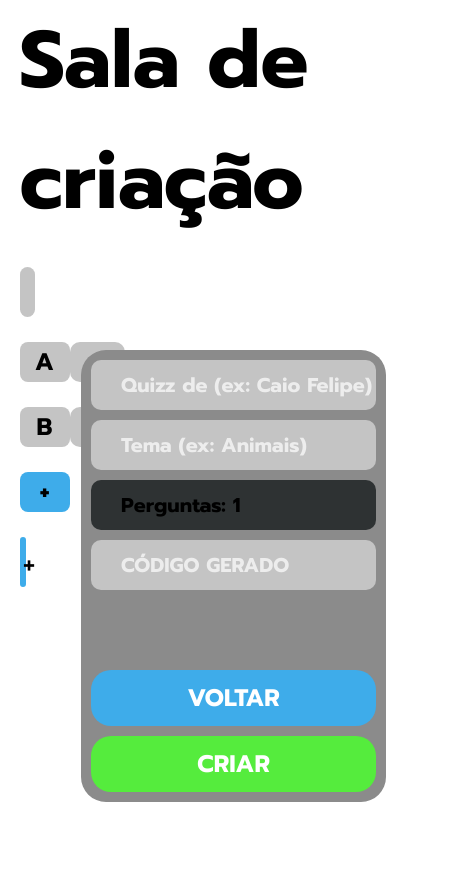
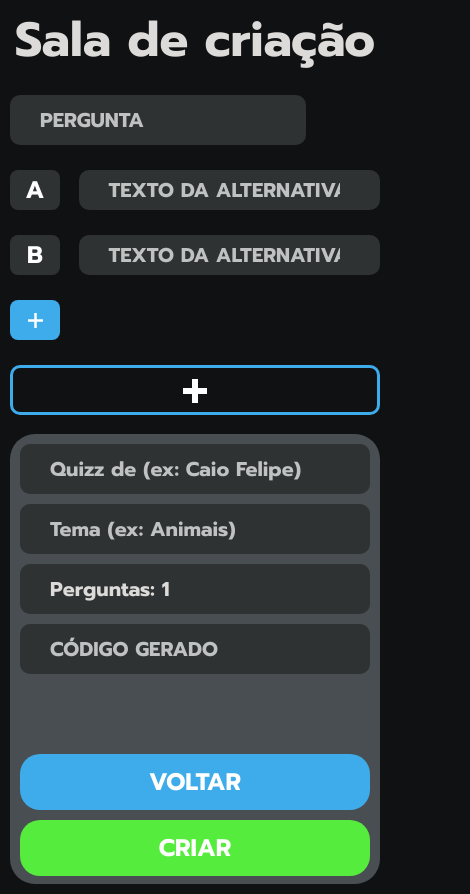
Before and after one commit to CaioDev1/quizzy, a React (Create React App) app: page /#/create in a window 390 px wide. Shown: the whole page, 470 px wide, since content can reach past the window. Before the commit the page ends 844 px from the top, so only its background shows below. Built offline with nearby package versions, Linux system fonts and the light colour scheme.

Commit message:
last commit

```diff
--- a/public/index.html
+++ b/public/index.html
@@ -1,5 +1,5 @@
 <!DOCTYPE html>
-<html lang="en">
+<html lang="pt-BR">
   <head>
     <meta charset="utf-8" />
     <link rel="icon" href="%PUBLIC_URL%/favicon.ico" />
@@ -15,6 +15,14 @@
     <link href="https://fonts.googleapis.com/css2?family=Prompt:wght@300;400;500;600;700;800;900&display=swap" rel="stylesheet">
     <title>Quizzy</title>
     <style>
+      :root {
+        background: #0f1112;
+      }
+
+      h1, h2, h3, h4, h5, h6 {
+        color: #dddbd9;
+      }
+
       * {
         padding: 0;
         margin: 0;
@@ -28,6 +36,10 @@
 
         background: transparent;
         border: none;
+      }
+
+      input {
+        background: #2e3233 !important;
       }
 
       button {
--- a/src/components/pages/CreatePage/CreateQuestion/CreateQuestion.jsx
+++ b/src/components/pages/CreatePage/CreateQuestion/CreateQuestion.jsx
@@ -132,7 +132,11 @@ function CreateQuestion({setQuestionList, index}) {
                     )
                 })}
                 {question.alternatives.length <= 3 &&
-                    <button className='add-alternative-button' onClick={handleNewAlternative}>+</button>
+                    <button className='add-alternative-button' onClick={handleNewAlternative}>
+                        <svg xmlns="http://www.w3.org/2000/svg" width="24" height="24" viewBox="0 0 24 24">
+                            <path d="M24 10h-10v-10h-4v10h-10v4h10v10h4v-10h10z"/>
+                        </svg>
+                    </button>
                 }
             </div>
         </div>
--- a/src/components/pages/CreatePage/CreateQuestion/CreateQuestionStyle.css
+++ b/src/components/pages/CreatePage/CreateQuestion/CreateQuestionStyle.css
@@ -41,10 +41,19 @@
             font-weight: bold;
 
             margin-right: 5%;
+
+            color: white;
         }
 
+            #create-page .add-alternative-button svg {
+                height: 15px;
+                width: 15px;
+
+                fill: white;
+            }
+
         #create-page .create-question-alternative-button {
-            background: #C4C4C4;
+            background: #2e3233;
         }
 
             #create-page .create-question-alternative-button.selected {
--- a/src/components/pages/QuizzPage/Alternative/AlternativeStyle.css
+++ b/src/components/pages/QuizzPage/Alternative/AlternativeStyle.css
@@ -36,6 +36,8 @@
 
         font-size: 1.4rem;
         font-weight: bolder;
+
+        color: white;
     }
 
 #quizz-page .alternative.correct {
--- a/src/components/pages/ResultsPage/PlayerResult/PlayerResultStyle.css
+++ b/src/components/pages/ResultsPage/PlayerResult/PlayerResultStyle.css
@@ -1,7 +1,7 @@
 #results-page .player-result {
     width: 100%;
 
-    background: #9D9D9D;
+    background: #3f4547;
 
     display: flex;
     align-items: center;
--- a/src/views/CreatePage/CreatePage.jsx
+++ b/src/views/CreatePage/CreatePage.jsx
@@ -129,7 +129,11 @@ function CreatePage() {
                     {questionList.map((item, i) => {
                         return <CreateQuestion setQuestionList={setQuestionList} index={i} key={i} />
                     })}
-                    <button id='add-question' onClick={addNewQuestion}>+</button>
+                    <button id='add-question' onClick={addNewQuestion}>
+                        <svg xmlns="http://www.w3.org/2000/svg" width="24" height="24" viewBox="0 0 24 24">
+                            <path d="M24 9h-9v-9h-6v9h-9v6h9v9h6v-9h9z"/>
+                        </svg>
+                    </button>
                 </div>
                 <form id='create-question-menu' onSubmit={handleNewQuizzRequest}>
                     <div id='question-menu-rows'>
--- a/src/views/CreatePage/CreatePageStyle.css
+++ b/src/views/CreatePage/CreatePageStyle.css
@@ -9,7 +9,7 @@
     }
 
     #create-page main {
-        padding-right: 450px;
+        padding-right: 400px;
     }
 
     #create-page .create-question-container {
@@ -28,13 +28,17 @@
             font-size: 2rem;
         }
 
+            #create-page #add-question svg {
+                fill: white;
+            }
+
     #create-page #create-question-menu {
         position: fixed;
 
         bottom: 5%;
         right: 1%;
 
-        background: #8b8b8b;
+        background: #484e51;
         border-radius: 25px;
 
         padding: 10px;
@@ -54,6 +58,8 @@
         #create-page #question-menu-rows {
             display: flex;
             flex-direction: column;
+
+            overflow: hidden;
         }
 
             #create-page #question-menu-rows > * {
@@ -81,3 +87,29 @@
 
                 padding-left: 30px;
             }
+
+@media screen and (max-width: 900px) {
+    #create-page.container {
+        padding: 10px;
+    }
+
+        #create-page h1 {
+            font-size: 3rem;
+            text-align: center;
+
+            line-height: 60px;
+        }
+
+        #create-page main {
+            padding: 0;
+        }
+
+        #create-page #create-question-menu {
+            position: initial;
+
+            max-width: 500px;
+            max-height: 450px;
+
+            margin: 5% auto 0;
+        }
+}
--- a/src/views/LandingPage/LandingPageStyle.css
+++ b/src/views/LandingPage/LandingPageStyle.css
@@ -65,11 +65,11 @@
             }
 
             #landing-page fieldset#teams > div:hover {
-                background: rgba(228, 228, 228, 0.493);
+                background: #1f22237d;
             }
 
             #landing-page fieldset#teams > div.selected {
-                background: lightgray;
+                background: #272a2c;
             }
 
                 #landing-page #team-sabidos span, #landing-page #team-wikipedia span {
@@ -95,7 +95,8 @@
 
                     padding: 5px;
 
-                    background: gray;
+                    background: #4d5356;
+                    color: #bab8b6;
                     border-radius: 5px;
                 }
 
--- a/src/views/QuizzPage/QuizzPageStyle.css
+++ b/src/views/QuizzPage/QuizzPageStyle.css
@@ -42,6 +42,9 @@
 
                     transition: width 0.2s ease-out;
                 }
+            #quizz-page #progress-container #quizz-owner {
+                color: white;
+            }
 
             #quizz-page #progress-container strong {
                 color: #106DC2;
--- a/src/views/ResultsPage/ResultsPageStyle.css
+++ b/src/views/ResultsPage/ResultsPageStyle.css
@@ -32,7 +32,7 @@
      #results-page #winner-team {
         margin: 30px 0;
 
-        background: rgba(100, 143, 255, 0.76);
+        background: #002073c2;
 
         border-radius: 25px;
 
@@ -44,14 +44,14 @@
     }
 
          #results-page #winner-team span {
-            color: #0148FF;
+            color: #16cbcc;
         }
 
      #results-page #results-container {
         width: 50%;
         min-width: 400px;
 
-        background: #C4C4C4;
+        background: #2e3233;
 
         padding: 15px;
 
```
